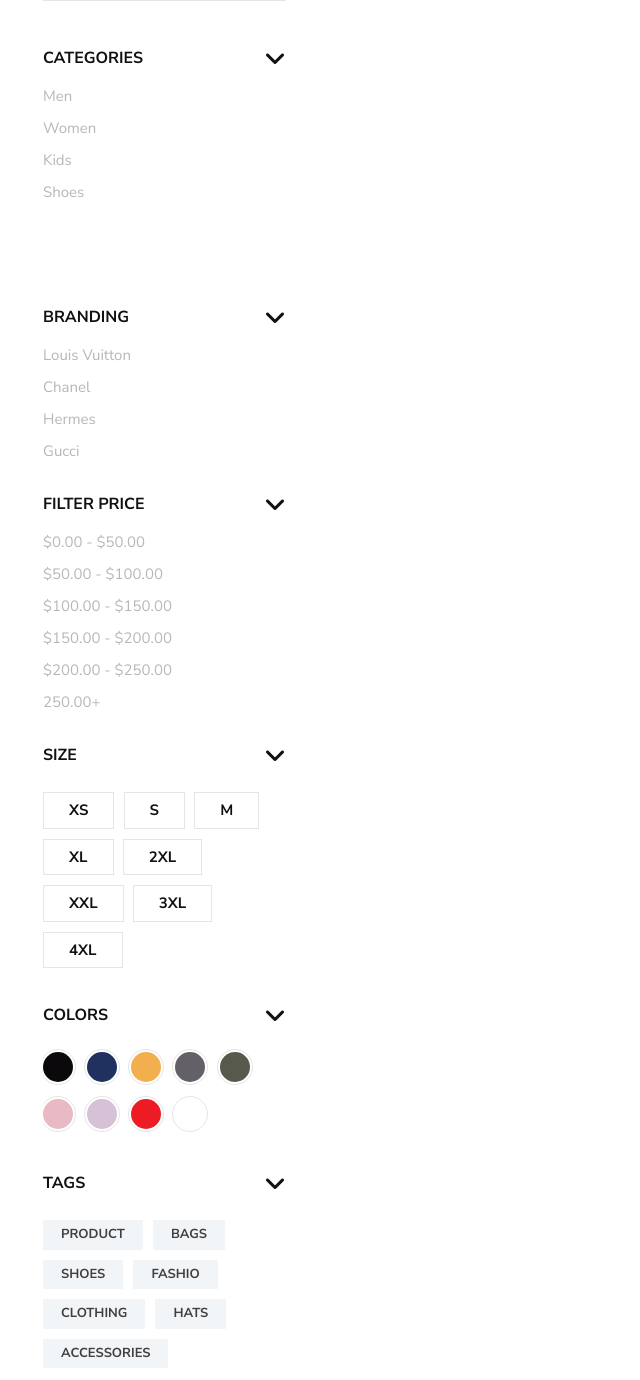
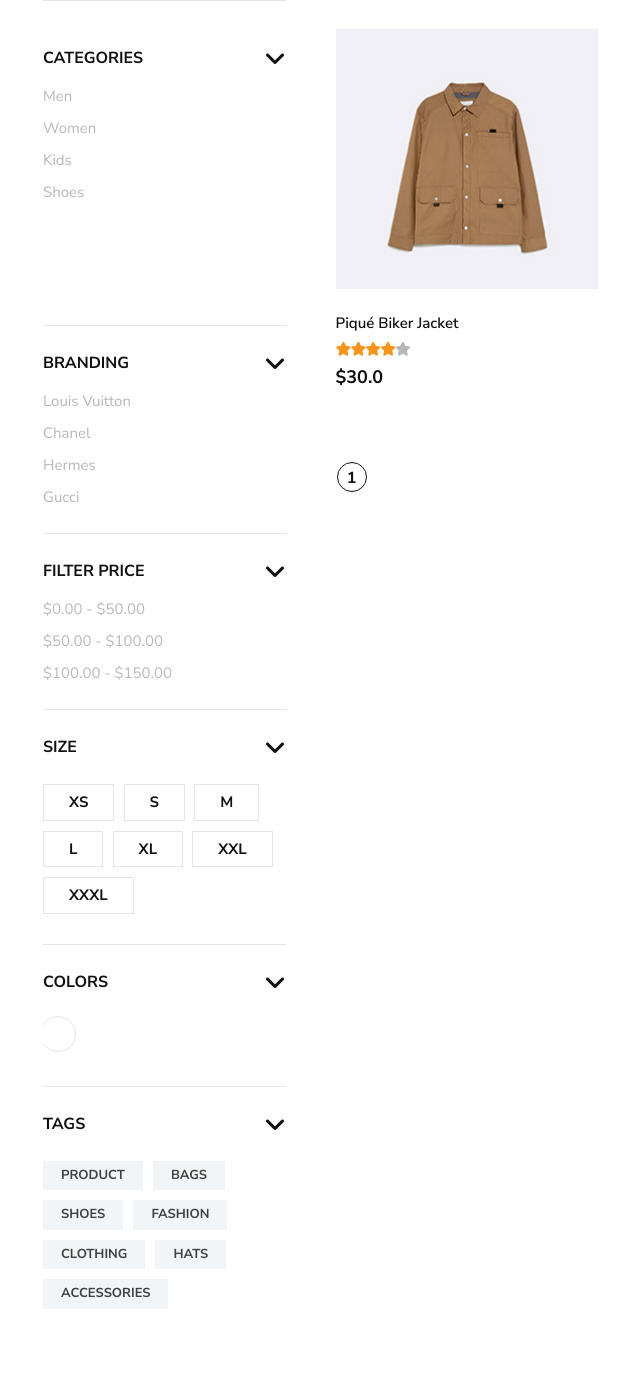
Before and after one commit to sadiqmustafayev/clother_shop-website, a Django app: page /en/shop/ in a window 1280 px wide. Shown: the part 412-1792 px from the top of the page, without its empty margins (27-667 px from the left). Run offline with Django 5.2, Linux system fonts and the light colour scheme; data comes from the database, SQL or seed files in the repository; both versions use the stored data as it was after the commit; some libraries are stand-ins or nearby versions.

Commit message:
MaleFashion

```diff
--- a/core/templates/shop-details.html
+++ b/core/templates/shop-details.html
@@ -169,10 +169,11 @@
                     <p>You must be <a href="{% url 'login' %}" style="color: black;">logged in</a> to post a comment.</p>
                     {% endif %}
                 </div><br>
+
                 <div class="blog__details__comment">
                     <h4>Comments</h4>
                     <ul class="comment-list">
-                        {% for comment in product.shopcomments_set.all %}
+                        {% for comment in product.shopcomments.all %}
                             <li>
                                 <p><strong>{{ comment.name }}</strong> - {{ comment.created_at }}</p>
                                 <p>{{ comment.comment }}</p>
@@ -182,6 +183,7 @@
                         {% endfor %}
                     </ul>
                 </div>
+
 
 
                 </div>
--- a/core/templates/shop.html
+++ b/core/templates/shop.html
@@ -27,8 +27,6 @@
     </div>
 </section>
 <!-- Breadcrumb Section End -->
-
-<!-- Shop Section Begin -->
 <section class="shop spad">
     <div class="container">
         <div class="row">
@@ -46,7 +44,6 @@
                                 <div class="card-heading">
                                     <a data-toggle="collapse" data-target="#collapseOne">Categories</a>
                                 </div>
-
                                 <div id="collapseOne" class="collapse show" data-parent="#accordionExample">
                                     <div class="card-body">
                                         <div class="shop__sidebar__categories">
@@ -58,7 +55,7 @@
                                         </div>
                                     </div>
                                 </div>
-
+                            </div>
                             <div class="card">
                                 <div class="card-heading">
                                     <a data-toggle="collapse" data-target="#collapseTwo">Branding</a>
@@ -76,7 +73,8 @@
                                     </div>
                                 </div>
                             </div>
-                            <div class="card">
+
+                            <div id="filterPrice" class="card">
                                 <div class="card-heading">
                                     <a data-toggle="collapse" data-target="#collapseThree">Filter Price</a>
                                 </div>
@@ -84,12 +82,13 @@
                                     <div class="card-body">
                                         <div class="shop__sidebar__price">
                                             <ul>
-                                                <li><a href="#">$0.00 - $50.00</a></li>
-                                                <li><a href="#">$50.00 - $100.00</a></li>
-                                                <li><a href="#">$100.00 - $150.00</a></li>
-                                                <li><a href="#">$150.00 - $200.00</a></li>
-                                                <li><a href="#">$200.00 - $250.00</a></li>
-                                                <li><a href="#">250.00+</a></li>
+                                                {% for price_range in price_ranges %}
+                                                    {% if price_range.end %}
+                                                        <li><a href="{% url 'shop' %}?min_price={{ price_range.start }}&max_price={{ price_range.end }}">${{ price_range.start|floatformat:2 }} - ${{ price_range.end|floatformat:2 }}</a></li>
+                                                    {% else %}
+                                                        <li><a href="{% url 'shop' %}?min_price={{ price_range.start }}">${{ price_range.start|floatformat:2 }}+</a></li>
+                                                    {% endif %}
+                                                {% endfor %}
                                             </ul>
                                         </div>
                                     </div>
@@ -102,30 +101,9 @@
                                 <div id="collapseFour" class="collapse show" data-parent="#accordionExample">
                                     <div class="card-body">
                                         <div class="shop__sidebar__size">
-                                            <label for="xs">xs
-                                                <input type="radio" id="xs">
-                                            </label>
-                                            <label for="sm">s
-                                                <input type="radio" id="sm">
-                                            </label>
-                                            <label for="md">m
-                                                <input type="radio" id="md">
-                                            </label>
-                                            <label for="xl">xl
-                                                <input type="radio" id="xl">
-                                            </label>
-                                            <label for="2xl">2xl
-                                                <input type="radio" id="2xl">
-                                            </label>
-                                            <label for="xxl">xxl
-                                                <input type="radio" id="xxl">
-                                            </label>
-                                            <label for="3xl">3xl
-                                                <input type="radio" id="3xl">
-                                            </label>
-                                            <label for="4xl">4xl
-                                                <input type="radio" id="4xl">
-                                            </label>
+                                            {% for size in sizes %}
+                                                <label for="{{ size.name }}">{{ size.name }} <input type="radio" id="{{ size.name }}"></label>
+                                            {% endfor %}
                                         </div>
                                     </div>
                                 </div>
@@ -137,33 +115,9 @@
                                 <div id="collapseFive" class="collapse show" data-parent="#accordionExample">
                                     <div class="card-body">
                                         <div class="shop__sidebar__color">
-                                            <label class="c-1" for="sp-1">
-                                                <input type="radio" id="sp-1">
-                                            </label>
-                                            <label class="c-2" for="sp-2">
-                                                <input type="radio" id="sp-2">
-                                            </label>
-                                            <label class="c-3" for="sp-3">
-                                                <input type="radio" id="sp-3">
-                                            </label>
-                                            <label class="c-4" for="sp-4">
-                                                <input type="radio" id="sp-4">
-                                            </label>
-                                            <label class="c-5" for="sp-5">
-                                                <input type="radio" id="sp-5">
-                                            </label>
-                                            <label class="c-6" for="sp-6">
-                                                <input type="radio" id="sp-6">
-                                            </label>
-                                            <label class="c-7" for="sp-7">
-                                                <input type="radio" id="sp-7">
-                                            </label>
-                                            <label class="c-8" for="sp-8">
-                                                <input type="radio" id="sp-8">
-                                            </label>
-                                            <label class="c-9" for="sp-9">
-                                                <input type="radio" id="sp-9">
-                                            </label>
+                                            {% for color in colors %}
+                                                <label class="{{ color.class }}" for="{{ color.id }}"><input type="radio" id="{{ color.id }}"></label>
+                                            {% endfor %}
                                         </div>
                                     </div>
                                 </div>
@@ -178,7 +132,7 @@
                                             <a href="#">Product</a>
                                             <a href="#">Bags</a>
                                             <a href="#">Shoes</a>
-                                            <a href="#">Fashio</a>
+                                            <a href="#">Fashion</a>
                                             <a href="#">Clothing</a>
                                             <a href="#">Hats</a>
                                             <a href="#">Accessories</a>
@@ -200,7 +154,7 @@
                         </div>
                         <div class="col-lg-6 col-md-6 col-sm-6">
                             <div class="shop__product__option__right">
-
+                                <!-- Buraya istediğiniz ek içeriği ekleyebilirsiniz -->
                             </div>
                         </div>
                     </div>
@@ -212,8 +166,7 @@
                                 <div class="product__item__pic set-bg" data-setbg="{{ product.images.first.image1.url }}">
                                     <ul class="product__hover">
                                         <li><a href="#"><img src="{% static 'img/icon/heart.png' %}" alt=""></a></li>
-                                    <li><a href="#"><img src="{% static 'img/icon/compare.png' %}" alt=""> <span>Compare</span></a>
-                                    </li>
+                                        <li><a href="#"><img src="{% static 'img/icon/compare.png' %}" alt=""> <span>Compare</span></a></li>
                                         <li><a href="#"><img src="{% static 'img/icon/search.png' %}" alt=""></a></li>
                                     </ul>
                                 </div>
@@ -230,24 +183,14 @@
                                     </div>
                                     <h5>${{ product.price }}</h5>
                                     <div class="product__color__select">
-                                    <label for="pc-4">
-                                        <input type="radio" id="pc-4">
-                                    </label>
-                                    <label class="active black" for="pc-5">
-                                        <input type="radio" id="pc-5">
-                                    </label>
-                                    <label class="grey" for="pc-6">
-                                        <input type="radio" id="pc-6">
-                                    </label>
+                                        <label for="pc-4"><input type="radio" id="pc-4"></label>
+                                        <label class="active black" for="pc-5"><input type="radio" id="pc-5"></label>
+                                        <label class="grey" for="pc-6"><input type="radio" id="pc-6"></label>
                                     </div>
                                 </div>
                             </div>
                         </div>
                     {% endfor %}
-
-
-
-
                 </div>
                 <!-- Pagination Links -->
                 <div class="row">
@@ -256,7 +199,6 @@
                             {% if page_obj.has_previous %}
                                 <a href="?page=1">&laquo;</a>
                             {% endif %}
-
                             {% for num in page_obj.paginator.page_range %}
                                 {% if page_obj.number == num %}
                                     <a class="active" href="?page={{ num }}">{{ num }}</a>
@@ -264,7 +206,6 @@
                                     <a href="?page={{ num }}">{{ num }}</a>
                                 {% endif %}
                             {% endfor %}
-
                             {% if page_obj.has_next %}
                                 <a href="?page={{ page_obj.next_page_number }}">{% trans 'Next' %}</a>
                                 <a href="?page={{ page_obj.paginator.num_pages }}"> &raquo;</a>
@@ -274,7 +215,14 @@
                 </div>
             </div>
         </div>
+    </div>
 </section>
-<!-- Shop Section End -->
+
+
+<script>
+    $(document).ready(function(){
+    $("#collapseThree").remove();
+});
+</script>
 
 {% endblock %}
--- a/core/views.py
+++ b/core/views.py
@@ -103,7 +103,7 @@
     products = Product.objects.filter(is_active=True).order_by("-created_at")
     user_input = ""
 
-     # Arama işlemi POST isteği ile yapılıyorsa
+    # Arama işlemi POST isteği ile yapılıyorsa
     if request.method == 'POST':
         user_input = request.POST.get('shop_search')
         if user_input:
@@ -122,7 +122,25 @@
         page_obj = paginator.page(paginator.num_pages)
 
     categories = ShopCategory.objects.filter(is_active=True)
+    sizes = Size.objects.all()
+    colors = Color.objects.all()
 
+    # Fiyat aralıkları listesi
+    price_ranges = [
+        {"start": 0, "end": 50},
+        {"start": 50, "end": 100},
+        {"start": 100, "end": 150},
+        # Diğer fiyat aralıkları buraya eklenebilir
+    ]
+
+    min_price = request.GET.get('min_price')
+    max_price = request.GET.get('max_price')
+
+    # Her fiyat aralığı için ürün sayısını hesapla
+    def count_products_in_price_range(min_price, max_price):
+        return Product.objects.filter(price__gte=min_price, price__lte=max_price).count()
+
+    product_counts = {f"{price_range['start']}-{price_range['end']}": count_products_in_price_range(price_range["start"], price_range["end"]) for price_range in price_ranges}
 
     context = {
         'title': 'Shop',
@@ -130,6 +148,12 @@
         'products': products,
         'user_input': user_input,
         'categories': categories,
+        'sizes': sizes,
+        'colors': colors,
+        'min_price': min_price,
+        'max_price': max_price,
+        'price_ranges': price_ranges,
+        'product_counts': product_counts,
     }
 
     return render(request, 'shop.html', context=context)
@@ -152,6 +176,33 @@
 
     return render(request, 'shop-details.html', context=context)
 
+
+
+@login_required
+def add_comment(request, shop_slug):
+    shop = get_object_or_404(Product, slug=shop_slug)
+
+    if request.method == 'POST':
+        form = ShopCommentForm(request.POST)
+        if form.is_valid():
+            comment = form.save(commit=False)
+            comment.user = request.user
+            comment.shop = shop
+            comment.save()
+            messages.success(request, 'Your comment was successfully added.')
+            return redirect('shop_details', shop_slug=shop_slug)
+    else:
+        form = ShopCommentForm()
+
+    context = {
+        'title': shop.name,
+        'shop': shop,
+        'form': form,
+    }
+
+    return render(request, 'shop-details.html', context=context)
+
+
 def shopping_cart(request):
   context = {
     'title' : 'Shopping Cart',
@@ -165,20 +216,15 @@
   return render(request, 'faq.html', context=context)
 
 
-@login_required
-def add_comment(request, shop_slug):
-    shop = get_object_or_404(Product, slug=shop_slug)
+def filter_price(request):
+    # Fiyat aralıklarını belirleyin, bu örnekte varsayılan fiyat aralıkları kullanılıyor
+    price_ranges = [
+        {"start": 0.00, "end": 50.00},
+        {"start": 50.00, "end": 100.00},
+        {"start": 100.00, "end": 150.00},
+        {"start": 150.00, "end": 200.00},
+        {"start": 200.00, "end": 250.00},
+        {"start": 250.00, "end": None},  # None, 250.00+ için sonsuz olarak kabul edilir
+    ]
 
-    if request.method == 'POST':
-        form = ShopCommentForm(request.POST)
-        if form.is_valid():
-            comment = form.save(commit=False)
-            comment.user = request.user
-            comment.shop = shop  # Düzeltme: 'blog' değişkeni 'shop' olarak değiştirildi
-            comment.save()
-            messages.success(request, 'Your comment was successfully added.')
-            return redirect('shop_details', shop_slug=shop.slug)  # Düzeltme: 'blog_details' view'i 'shop_details' olarak değiştirildi
-    else:
-        form = ShopCommentForm()
-
-    return render(request, 'shop-details.html', {'shop': shop, 'form': form})
+    return render(request, 'filter_price.html', {'price_ranges': price_ranges})
```
Also changed, not shown: core/templates/filter_price.html (added, +25 -0 lines), db.sqlite3. Lines whose indentation alone changed are shown as unchanged.
